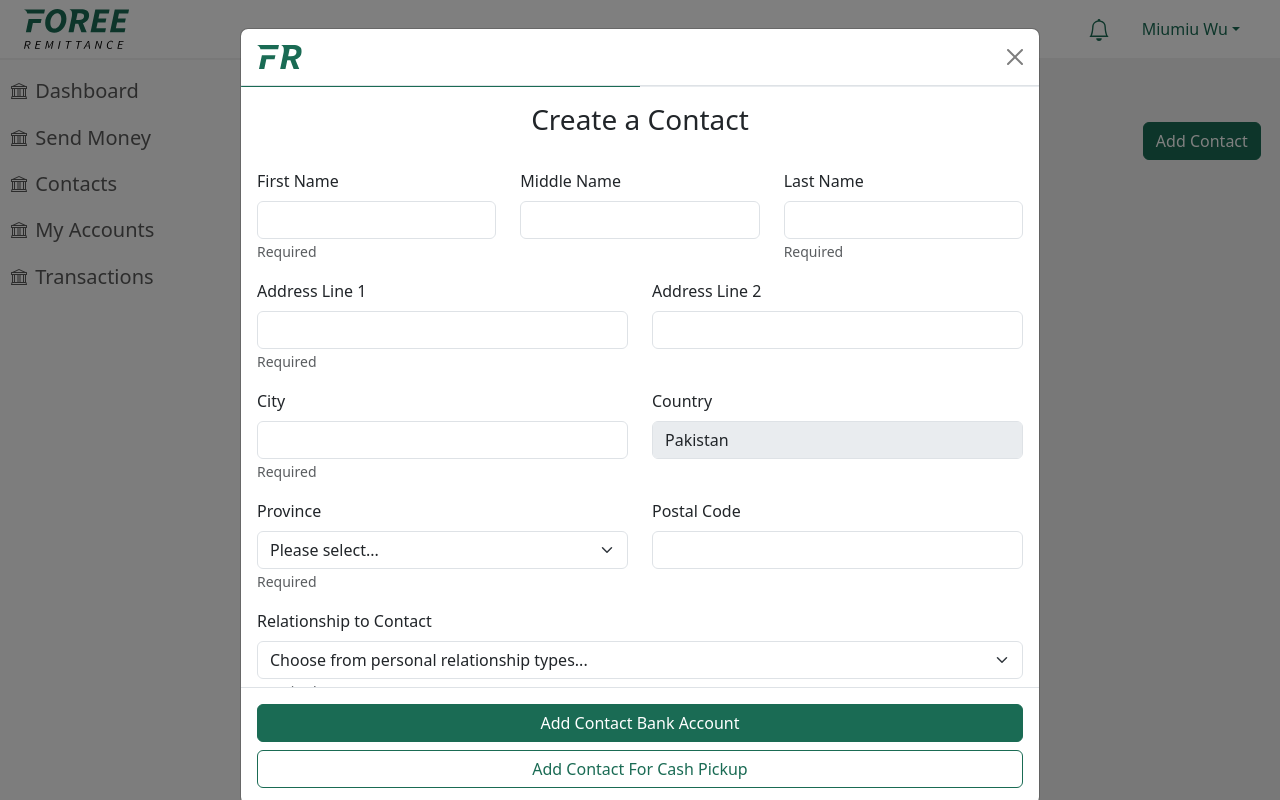
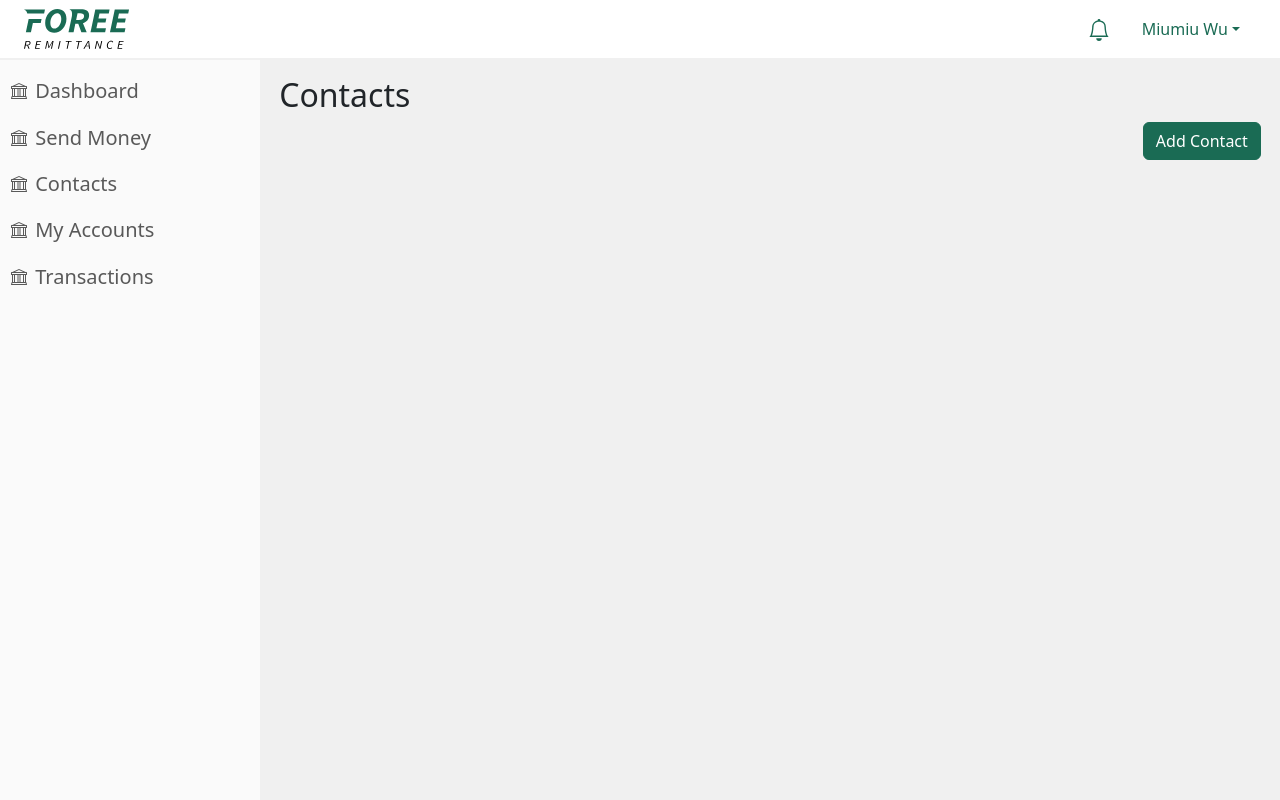
Before and after one commit to xuerongNanopay/payment_node, a React (Create React App) app in the folder frontend/: page /mainMenu/contact in a window 1280 px wide. Built offline with nearby package versions, Linux system fonts and the light colour scheme.

Commit message:
useAddContactModal finish

```diff
--- a/frontend/src/component/menus/contact-menu/ContactMenu.js
+++ b/frontend/src/component/menus/contact-menu/ContactMenu.js
@@ -1,9 +1,11 @@
 import { Button } from 'react-bootstrap';
 
 import css from './ContactMenu.module.css'
-import { AddContactModal } from 'component/modals/AddContactModal'
+import useAddContactModal from 'component/modals/AddContactModal';
 
 const ContactMenu = _ => {
+  const [ handleShow, Modal ] = useAddContactModal();
+
   return (
     <>
       <div className={`${css.contactMenuContainer}`}>
@@ -14,8 +16,8 @@ const ContactMenu = _ => {
             justifyContent: 'end'
           }}
         >
-          <Button>Add Contact</Button>
-          <AddContactModal/>
+          <Button onClick={handleShow}>Add Contact</Button>
+          {Modal}
         </div>
       </div>
     </>
--- a/frontend/src/component/modals/AddContactModal.js
+++ b/frontend/src/component/modals/AddContactModal.js
@@ -125,25 +125,46 @@ const AddPKBankAccount = () => {
   )
 }
 
-export const AddContactModal = () => {
+function addContactReducer(state, action) {
+  switch ( action.type ) {
+    case 'cleanState':
+      return Initial_State;
+    default:
+      return state;
+  }
+}
+
+const Initial_State = {
+
+}
+
+export const AddContactModal = ({show, handleClose}) => {
   const [isFirst, setIsFirst] = useState(true);
+  const [state, dispatch] = useReducer(addContactReducer, {...Initial_State});
 
+  const closeModal = _ => {
+    setIsFirst(true);
+    dispatch({type: 'cleanState'});
+    handleClose();
+    //TODO: navigate
+  }
   return (
     <>
       <Modal
-        show={true}
+        show={show}
+        onHide={closeModal}
         centered
         backdrop='static'
         fullscreen='sm-down'
         size='lg'
       >
         <div className={`${css.addContactModalContainer}`}>
-          <Modal.Header centered closeButton>
-            <img style={{justifyItems: 'center'}} src={nbp_logo}/>
-            {/* <Modal.Title>New Account</Modal.Title> */}
+          <Modal.Header closeButton>
+            {/* <img style={{justifyItems: 'center'}} src={nbp_logo}/> */}
+            <Modal.Title>New Account</Modal.Title>
           </Modal.Header>
-          <ProgressBar className={`${css.progressBarRefactor}`} min={0} max={2} now={1} />
-          <Modal.Body style={{height: '75vh', overflowY: 'scroll'}}>
+          <ProgressBar className={`${css.progressBarRefactor}`} min={0} max={2} now={isFirst ? 1 : 2} />
+          <Modal.Body style={{height: '72vh', overflowY: 'scroll'}}>
             { isFirst ? <CreateContact/> : <AddPKBankAccount/>}
           </Modal.Body>
           <Modal.Footer>
@@ -156,3 +177,16 @@ export const AddContactModal = () => {
     </>
   )
 }
+
+const useAddContactModal = _ => {
+  const [show, setShow] = useState(false);
+  const handleClose = (e) => setShow(false);
+  const handleShow = (e) => setShow(true);
+
+  const Modal = <AddContactModal show={show} handleClose={handleClose}/>;
+  return [
+    handleShow,
+    Modal
+  ]
+}
+export default useAddContactModal;
--- a/frontend/src/component/modals/AddContactModal.module.css
+++ b/frontend/src/component/modals/AddContactModal.module.css
@@ -2,7 +2,7 @@
   --bs-progress-height: 1px !important;
 }
 
-/* .addContactModalContainer label {
+.addContactModalContainer label {
   font-size: 0.9rem;
   font-style: normal;
   font-weight: 600;
@@ -12,4 +12,4 @@
 .addContactModalContainer small {
   font-size: 0.7rem;
   font-style: normal;
-} */
+}
--- a/frontend/src/component/modals/SendMoneyModal.module.css
+++ b/frontend/src/component/modals/SendMoneyModal.module.css
@@ -10,6 +10,18 @@
   .sendMoneyModalContainer > div{
     --bs-modal-width: 570px !important;
   }
+}
+
+.sendMoneyModalContainer label {
+  font-size: 0.9rem;
+  font-style: normal;
+  font-weight: 600;
+  margin-bottom: 0.2rem !important;
+}
+
+.sendMoneyModalContainer small {
+  font-size: 0.7rem;
+  font-style: normal;
 }
 
 .sendMoneyReviewTransfer {
```
